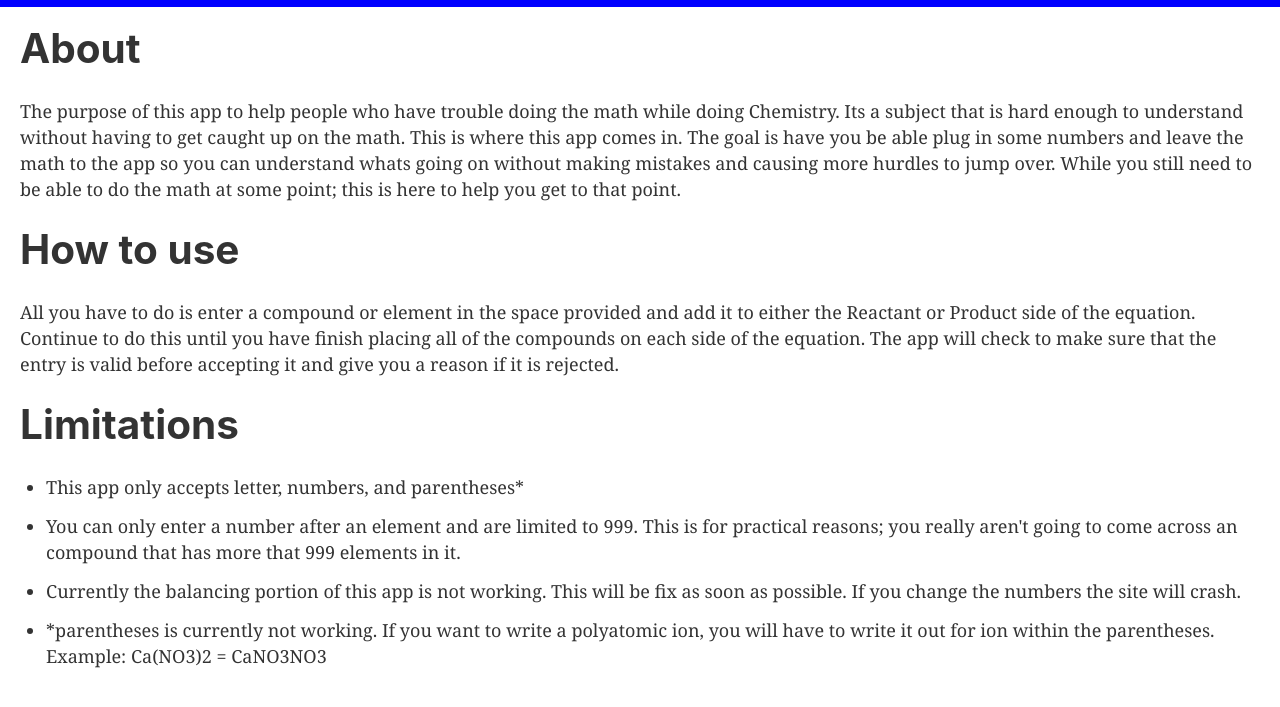
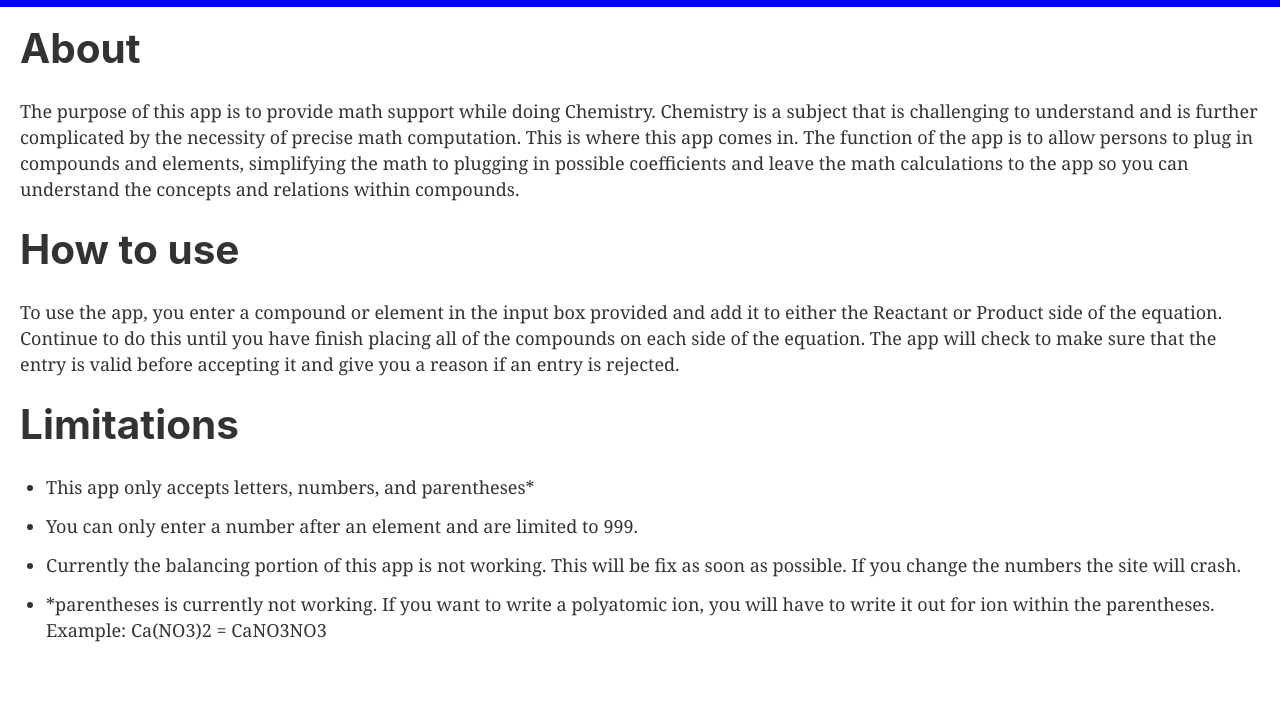
Before and after one commit to jesseseanrouse/project2, a Gatsby site in the folder ChemApp/: page / in a window 1280 px wide. Shown: the part 67-774 px from the top of the page. Built offline with nearby package versions, Linux system fonts and the light colour scheme; Gatsby itself is replaced by a stand-in of ours.

Commit message:
a little proof reading

```diff
--- a/ChemApp/src/components/about/about.js
+++ b/ChemApp/src/components/about/about.js
@@ -1,35 +1,43 @@
 import React from "react"
-import './style.css'
+import "./style.css"
 
 const about = () => {
   return (
-    <main id='about'>
+    <main id="about">
       <h1>About</h1>
       <p>
-        The purpose of this app to help people who have trouble doing the math
-        while doing Chemistry. Its a subject that is hard enough to understand
-        without having to get caught up on the math. This is where this app
-        comes in. The goal is have you be able plug in some numbers and leave
-        the math to the app so you can understand whats going on without making
-        mistakes and causing more hurdles to jump over. While you still need to
-        be able to do the math at some point; this is here to help you get to
-        that point.
+        The purpose of this app is to provide math support while doing
+        Chemistry. Chemistry is a subject that is challenging to understand and
+        is further complicated by the necessity of precise math computation.
+        This is where this app comes in. The function of the app is to allow
+        persons to plug in compounds and elements, simplifying the math to
+        plugging in possible coefficients and leave the math calculations to the app so you can understand the concepts and relations within compounds.
       </p>
       <h1>How to use</h1>
       <p>
-        All you have to do is enter a compound or element in the space provided
-        and add it to either the Reactant or Product side of the equation.
-        Continue to do this until you have finish placing all of the compounds
-        on each side of the equation. The app will check to make sure that the
-        entry is valid before accepting it and give you a reason if it is
-        rejected.
+        To use the app, you enter a compound or element in the input box
+        provided and add it to either the Reactant or Product side of the
+        equation. Continue to do this until you have finish placing all of the
+        compounds on each side of the equation. The app will check to make sure
+        that the entry is valid before accepting it and give you a reason if an
+        entry is rejected.
       </p>
       <h1>Limitations</h1>
       <ul>
-        <li>This app only accepts letter, numbers, and parentheses*</li>
-        <li>You can only enter a number after an element and are limited to 999. This is for practical reasons; you really aren't going to come across an compound that has more that 999 elements in it.</li>
-        <li>Currently the balancing portion of this app is not working. This will be fix as soon as possible. If you change the numbers the site will crash.</li>
-        <li>*parentheses is currently not working. If you want to write a polyatomic ion, you will have to write it out for ion within the parentheses. Example: Ca(NO3)2 = CaNO3NO3 </li>
+        <li>This app only accepts letters, numbers, and parentheses*</li>
+        <li>
+          You can only enter a number after an element and are limited to 999.
+        </li>
+        <li>
+          Currently the balancing portion of this app is not working. This will
+          be fix as soon as possible. If you change the numbers the site will
+          crash.
+        </li>
+        <li>
+          *parentheses is currently not working. If you want to write a
+          polyatomic ion, you will have to write it out for ion within the
+          parentheses. Example: Ca(NO3)2 = CaNO3NO3{" "}
+        </li>
       </ul>
     </main>
   )
```
